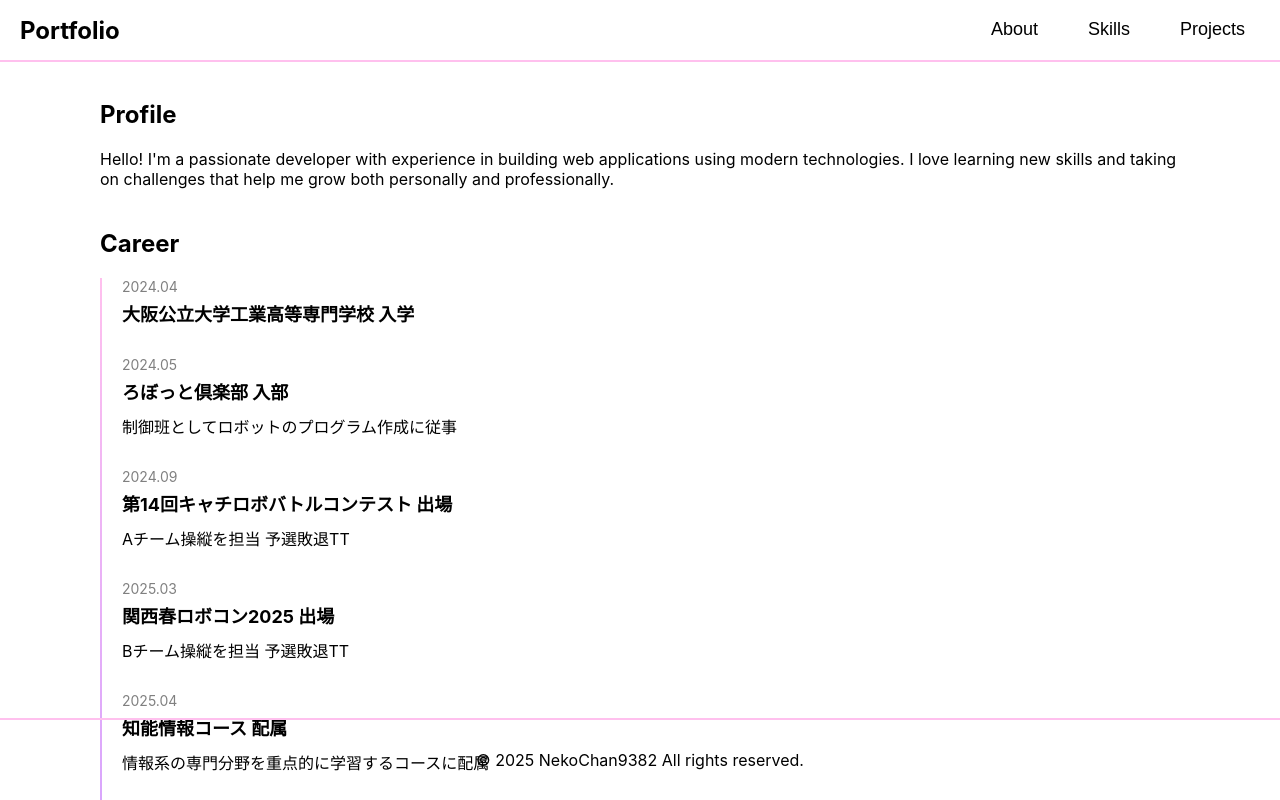
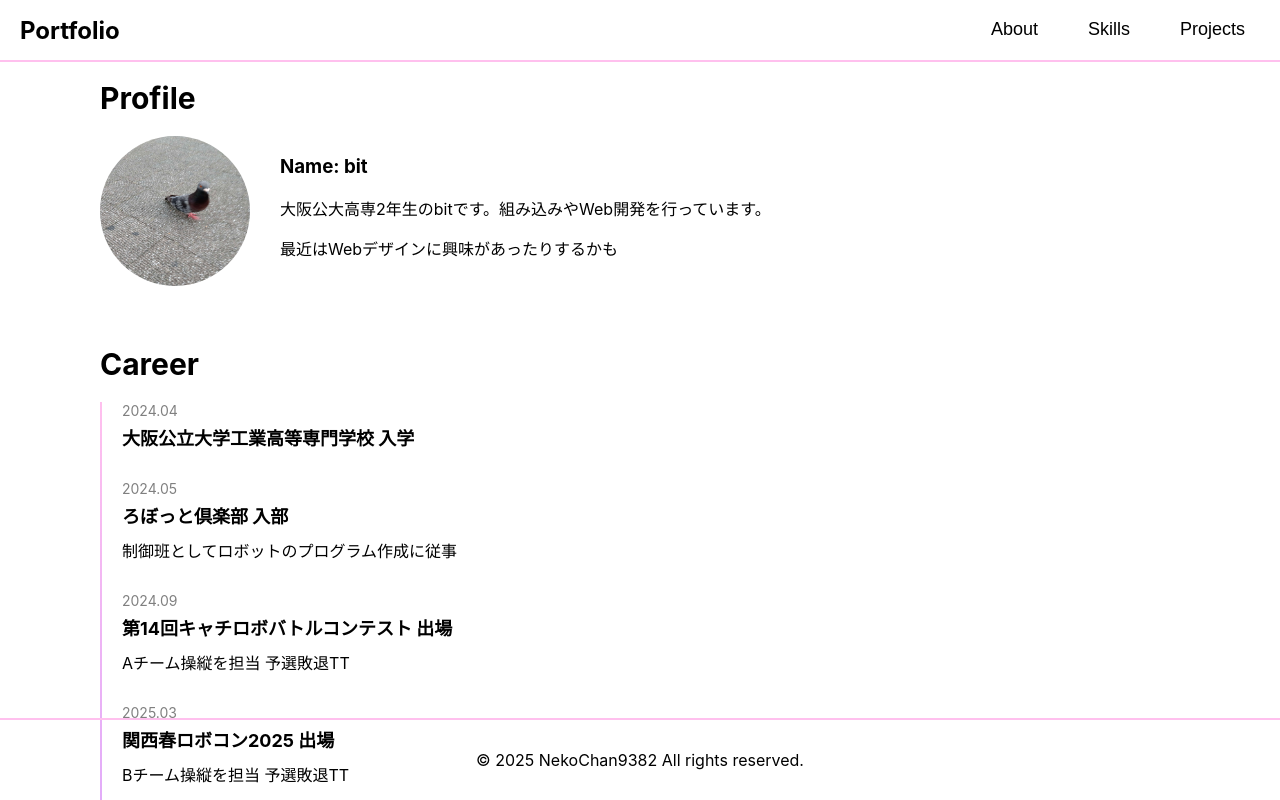
Before and after one commit to NekoChan9382/portfolio, a React (Create React App) app: page /about in a window 1280 px wide. Shown: the top 800 px of the page. Built offline with nearby package versions, Linux system fonts and the light colour scheme.

Commit message:
feat: add profile content

```diff
--- a/src/components/About/Career.tsx
+++ b/src/components/About/Career.tsx
@@ -9,7 +9,9 @@ const Career: React.FC = () => {
   return (
     <section id="career">
       <div className="section-content">
-        <h2>Career</h2>
+        <div className="section-title">
+          <h2>Career</h2>
+        </div>
         <div className="careers">{careerItems}</div>
       </div>
     </section>
--- a/src/components/About/Profile.css
+++ b/src/components/About/Profile.css
@@ -0,0 +1,7 @@
+.greeting-image {
+  width: 150px;
+  height: 150px;
+  border-radius: 50%;
+  object-fit: cover;
+  margin-bottom: 20px;
+}
--- a/src/components/About/Profile.tsx
+++ b/src/components/About/Profile.tsx
@@ -5,16 +5,31 @@ const Profile: React.FC = () => {
   return (
     <section id="profile">
       <div className="section-content">
-        <h2>Profile</h2>
-        <p>
-          Hello! I'm a passionate developer with experience in building web
-          applications using modern technologies. I love learning new skills and
-          taking on challenges that help me grow both personally and
-          professionally.
-        </p>
+        <div className="section-title">
+          <h2>Profile</h2>
+        </div>
+        <Greeting />
       </div>
     </section>
   );
 };
 
+const Greeting: React.FC = () => {
+  return (
+    <div className="greeting">
+      <div className="greeting-image">
+        <img
+          src={`${process.env.PUBLIC_URL}/assets/kanibaPigeon.jpg`}
+          alt="kanibaPigeon"
+        ></img>
+      </div>
+      <div className="greeting-text">
+        <h3>Name: bit</h3>
+        <p>大阪公大高専2年生のbitです。組み込みやWeb開発を行っています。</p>
+        <p>最近はWebデザインに興味があったりするかも</p>
+      </div>
+    </div>
+  );
+};
+
 export default Profile;
```
